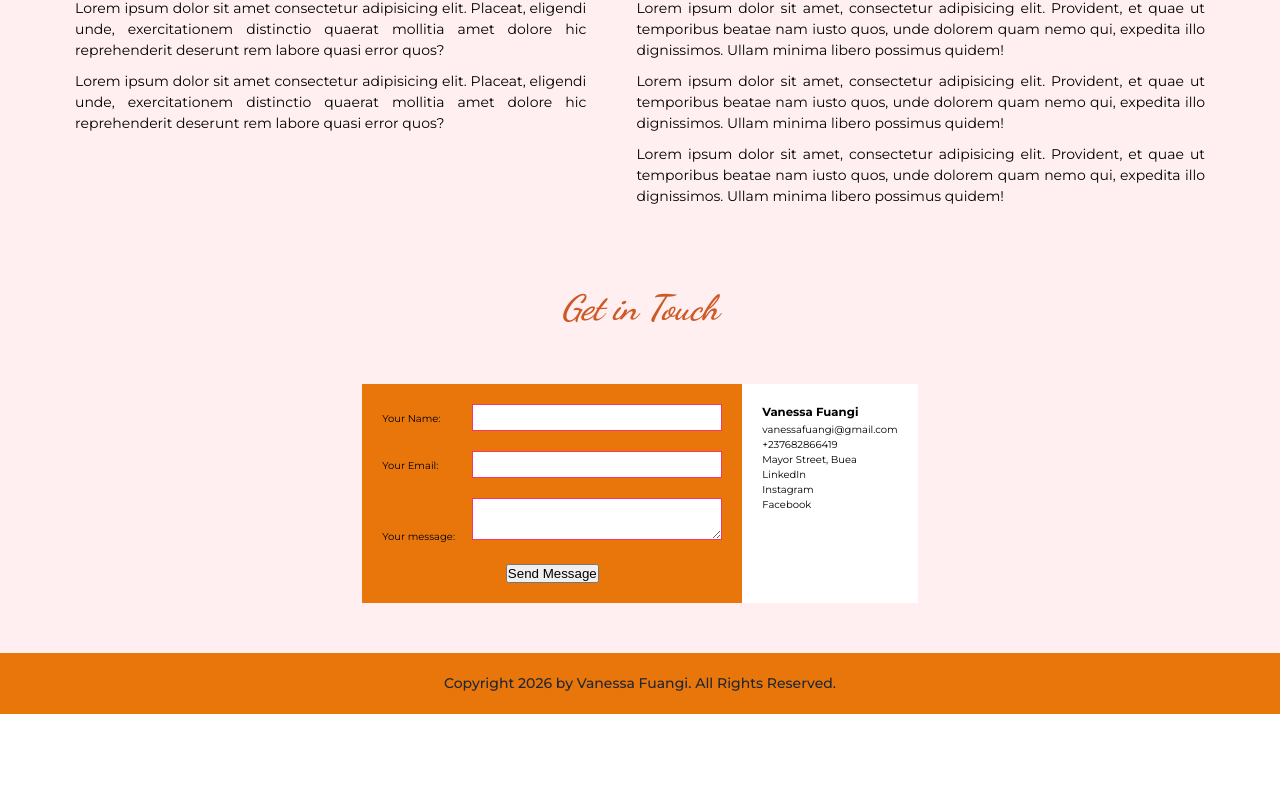
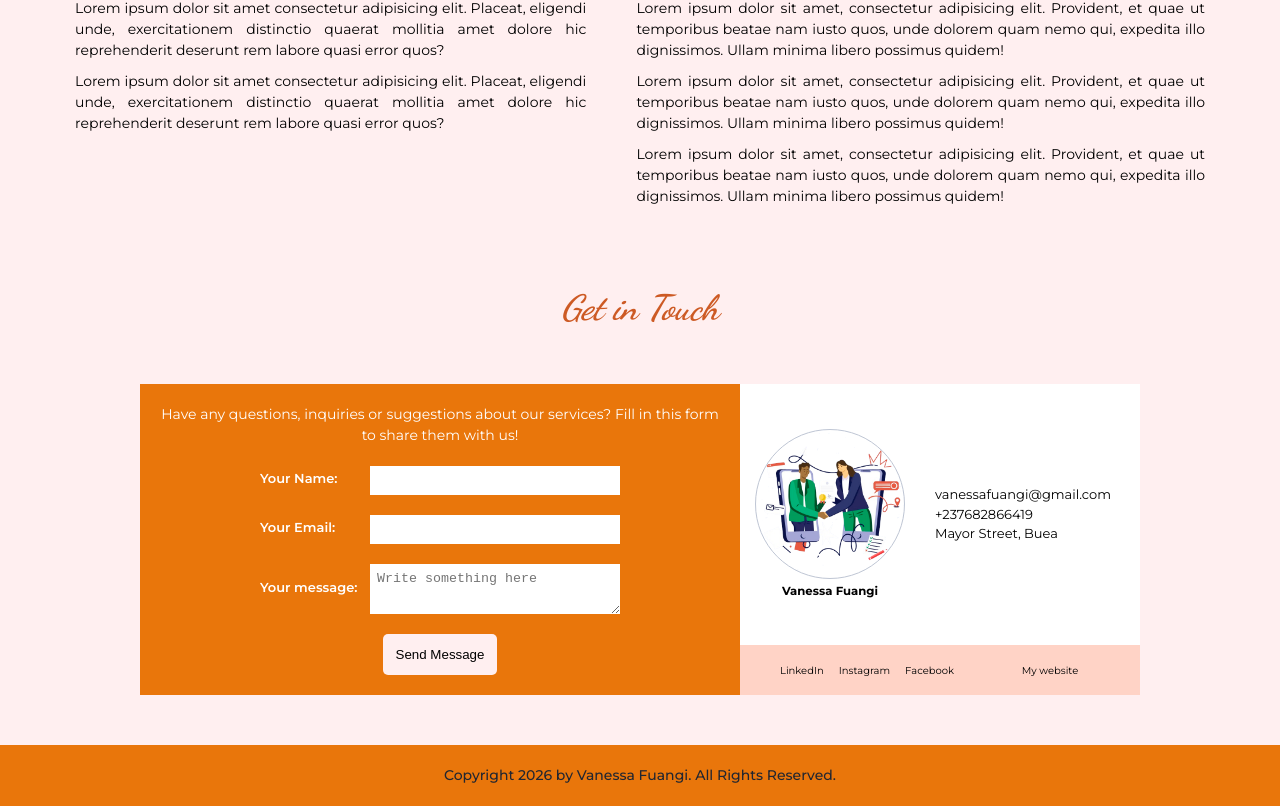
Before and after one commit to Fuangi/todo-expense, a React (Vite) app: page / in a window 1280 px wide. Shown: the part 1720-2526 px from the top of the page. Before the commit the page ends 2434 px from the top, so only its background shows below. Built offline with nearby package versions, Linux system fonts and the light colour scheme.

Commit message:
Completed the contact section

```diff
--- a/src/components/homepage/Contact.jsx
+++ b/src/components/homepage/Contact.jsx
@@ -1,4 +1,4 @@
-import React from "react";
+import chat from "../../assets/service-collaboration.png";
 
 function Contact() {
   return (
@@ -6,6 +6,7 @@ function Contact() {
       <h1 className="contact-head">Get in Touch</h1>
       <div className="contact-me">
         <form className="contact-form">
+          <p>Have any questions, inquiries or suggestions about our services? Fill in this form to share them with us!</p>
           <div>
             <label htmlFor="name">Your Name:</label>
             <input type="text" name="name" id="name" />
@@ -16,22 +17,34 @@ function Contact() {
           </div>
           <div>
             <label htmlFor="message">Your message:</label>
-          <textarea name="message" id="message"></textarea>
+            <textarea
+              name="message"
+              id="message"
+              placeholder="Write something here"
+            ></textarea>
           </div>
           <button>Send Message</button>
         </form>
         <div className="my-details">
+          <div className="my-contact">
+            <div className="logo-area">
+              <img src={chat} alt="" />
               <h3>Vanessa Fuangi</h3>
-
-        <div className="my-details-socials">
+            </div>
+            <div className="info-area">
               <p>vanessafuangi@gmail.com</p>
               <p>+237682866419</p>
               <p>Mayor Street, Buea</p>
-
-          <div>
+            </div>
+          </div>
+          <div className="socials">
+            <div className="social-side">
               <p>LinkedIn</p>
               <p>Instagram</p>
               <p>Facebook</p>
+            </div>
+            <div className="website-side">
+              <p>My website</p>
             </div>
           </div>
         </div>
--- a/src/styles/_variables.scss
+++ b/src/styles/_variables.scss
@@ -15,4 +15,4 @@ $black-90: #212631;
 $white-100: #fff;
 $white-90: #f0f1f5;
 $grey-dark: #bfc6d4;
-$grey-light: $white-100;
+$grey-light: $white-90;
--- a/src/styles/components/_contact.scss
+++ b/src/styles/components/_contact.scss
@@ -13,6 +13,7 @@
   padding: 5rem;
 
   form {
+    width:60rem;
     display: flex;
     flex-direction: column;
     justify-content: center;
@@ -20,25 +21,100 @@
     gap: 2rem;
     background-color: $secondaryOrange;
     padding: 2rem;
+    color: $white-100;
+
+    p{
+      font-size: 1.4rem;
+      text-align: center;
+    }
 
     label {
       display: inline-block;
-      width: 9rem;
-      align-self: center;
-      justify-self: center;
+      width: 11rem;
+      font-weight: 600;
+      font-size: 1.3rem;
     }
 
     input,
     textarea {
       width: 25rem;
-      padding: 0.5rem;
+      padding: 0.7rem;
       outline: none;
-      border: 1px solid $tertiaryPink;
+      border: none;
+      vertical-align: middle;
+    }
+
+    textarea{
+      height: 5rem;
+    }
+
+    button {
+      padding: 1.3rem;
+      outline: none;
+      border: none;
+      border-radius: 0.5rem;
+      background-color: $primaryPink;
+      font-weight: 500;
     }
   }
 
   .my-details {
-    padding: 2rem;
     background-color: $white-100;
+    display: flex;
+    flex-direction: column;
+    width: 40rem;
+
+    .my-contact {
+      display: flex;
+      padding: 1.5rem;
+      align-items: center;
+      flex-grow: 2;
+      gap: 3rem;
+
+      .logo-area {
+        img {
+          width: 15rem;
+          height: 15rem;
+          border: 1px solid $grey-dark;
+          border-radius: 50%;
+        }
+
+        h3 {
+          text-align: center;
+        }
+      }
+
+      .info-area {
+        flex: 1.5;
+        align-self: center;
+        font-size: 1.3rem;
+
+        p {
+          // color: $tertiaryOrange;
+        }
+      }
+    }
+
+    .socials {
+      display: flex;
+      background-color: $secondaryPink;
+      height: 5rem;
+      font-size: 1rem;
+
+      .social-side {
+        flex: 1;
+        display: flex;
+        align-items: center;
+        padding-left: 40px;
+        gap: 15px;
+      }
+
+      .website-side {
+        flex: 1;
+        display: flex;
+        align-items: center;
+        justify-content: center;
+      }
+    }
   }
 }
```
Lines whose indentation alone changed are shown as unchanged.
